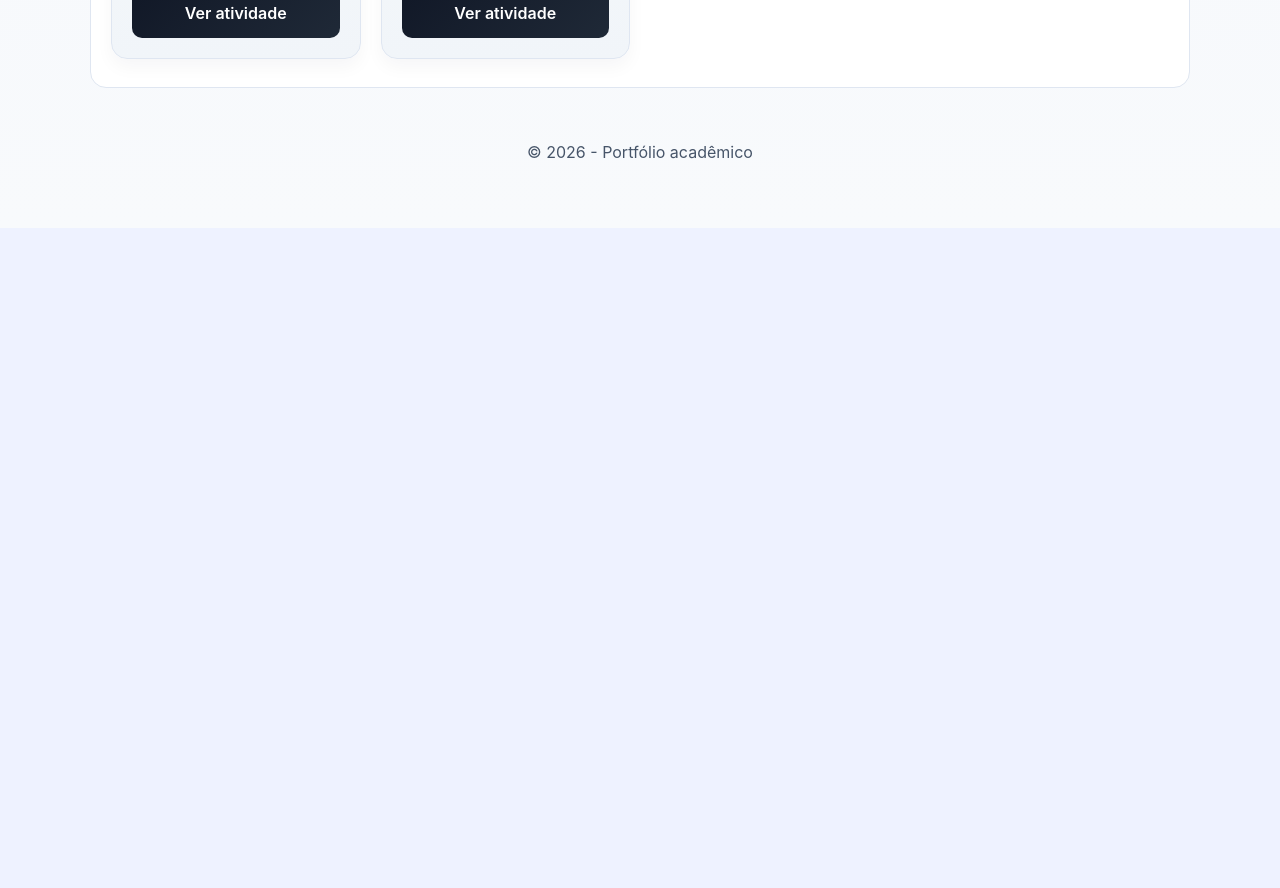
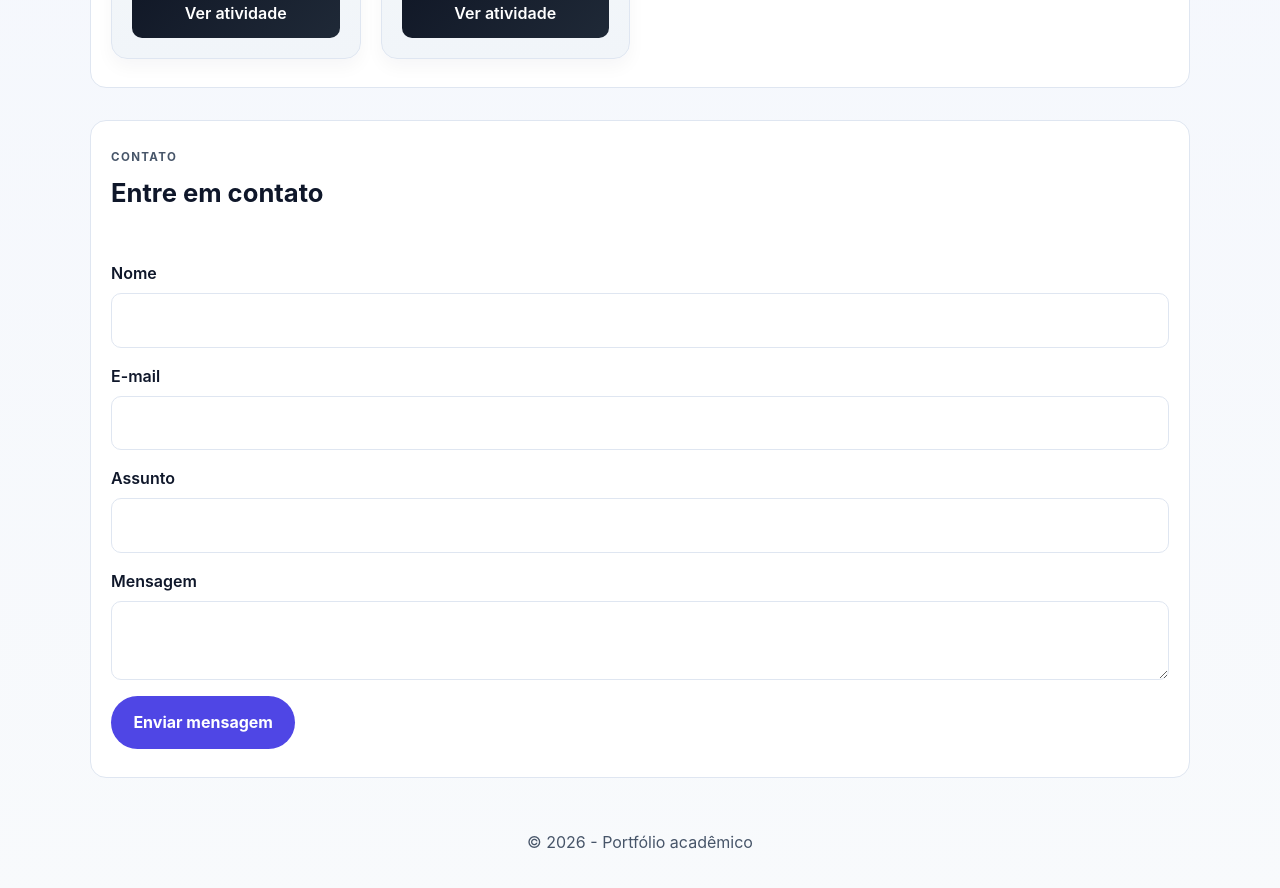
Before and after one commit to juliana008/anotacoes, a React (Vite) app in the folder Desenvolvimento_Full_Stack/Aulas/React/pratica_revisao/: page / in a window 1280 px wide. Shown: the part 2400-3288 px from the top of the page. Before the commit the page ends 2628 px from the top, so only its background shows below. Built offline with nearby package versions, Linux system fonts and the light colour scheme.

Commit message:
feat: criar formulario de contato

```diff
--- a/Desenvolvimento_Full_Stack/Aulas/React/pratica_revisao/src/App.css
+++ b/Desenvolvimento_Full_Stack/Aulas/React/pratica_revisao/src/App.css
@@ -229,6 +229,48 @@
   font-weight: 600;
 }
 
+.formulario-contato {
+  display: grid;
+  gap: 16px;
+}
+
+.campo-formulario {
+  display: flex;
+  flex-direction: column;
+  gap: 8px;
+  font-weight: 600;
+}
+
+.campo-formulario input,
+.campo-formulario textarea {
+  width: 100%;
+  border: 1px solid var(--cor-borda);
+  border-radius: 10px;
+  padding: 0.9rem 1rem;
+  font: inherit;
+  resize: vertical;
+}
+
+.botao-formulario {
+  width: fit-content;
+  border: none;
+  border-radius: 999px;
+  background: var(--cor-primaria);
+  color: #fff;
+  padding: 0.9rem 1.4rem;
+  font-weight: 700;
+  cursor: pointer;
+}
+
+.mensagem-sucesso {
+  margin: 0;
+  padding: 0.8rem 1rem;
+  border-radius: 10px;
+  background: #dcfce7;
+  color: #166534;
+  font-weight: 700;
+}
+
 .cards {
   display: grid;
   grid-template-columns: repeat(auto-fit, minmax(220px, 1fr));
--- a/Desenvolvimento_Full_Stack/Aulas/React/pratica_revisao/src/App.jsx
+++ b/Desenvolvimento_Full_Stack/Aulas/React/pratica_revisao/src/App.jsx
@@ -11,6 +11,13 @@ function App() {
   const [filtroSelecionado, setFiltroSelecionado] = useState('Todos')
   const [busca, setBusca] = useState('')
   const [atividadeSelecionada, setAtividadeSelecionada] = useState(null)
+  const [formulario, setFormulario] = useState({
+    nome: '',
+    email: '',
+    assunto: '',
+    mensagem: '',
+  })
+  const [envioRealizado, setEnvioRealizado] = useState(false)
 
   useEffect(() => {
     if (!atividadeSelecionada) {
@@ -43,6 +50,25 @@ function App() {
 
     return atendeFiltro && atendeBusca
   })
+
+  const handleFormularioChange = (event) => {
+    const { name, value } = event.target
+    setFormulario((estadoAnterior) => ({
+      ...estadoAnterior,
+      [name]: value,
+    }))
+  }
+
+  const handleSubmit = (event) => {
+    event.preventDefault()
+
+    if (!formulario.nome || !formulario.email || !formulario.assunto || !formulario.mensagem) {
+      return
+    }
+
+    setEnvioRealizado(true)
+    setFormulario({ nome: '', email: '', assunto: '', mensagem: '' })
+  }
 
   const atividadesConcluidas = atividades.filter(
     (atividade) => atividade.status === 'Concluída',
@@ -144,6 +170,70 @@ function App() {
             </div>
           )}
         </section>
+
+        <section id="contato" className="bloco">
+          <div className="secao__cabecalho">
+            <p className="eyebrow">Contato</p>
+            <h2>Entre em contato</h2>
+          </div>
+
+          <form className="formulario-contato" onSubmit={handleSubmit}>
+            <div className="campo-formulario">
+              <label htmlFor="nome">Nome</label>
+              <input
+                id="nome"
+                name="nome"
+                type="text"
+                value={formulario.nome}
+                onChange={handleFormularioChange}
+                required
+              />
+            </div>
+
+            <div className="campo-formulario">
+              <label htmlFor="email">E-mail</label>
+              <input
+                id="email"
+                name="email"
+                type="email"
+                value={formulario.email}
+                onChange={handleFormularioChange}
+                required
+              />
+            </div>
+
+            <div className="campo-formulario">
+              <label htmlFor="assunto">Assunto</label>
+              <input
+                id="assunto"
+                name="assunto"
+                type="text"
+                value={formulario.assunto}
+                onChange={handleFormularioChange}
+                required
+              />
+            </div>
+
+            <div className="campo-formulario">
+              <label htmlFor="mensagem">Mensagem</label>
+              <textarea
+                id="mensagem"
+                name="mensagem"
+                value={formulario.mensagem}
+                onChange={handleFormularioChange}
+                required
+              />
+            </div>
+
+            <button type="submit" className="botao-formulario">
+              Enviar mensagem
+            </button>
+
+            {envioRealizado && (
+              <p className="mensagem-sucesso">Mensagem enviada com sucesso!</p>
+            )}
+          </form>
+        </section>
       </main>
 
       {atividadeSelecionada && (
```
